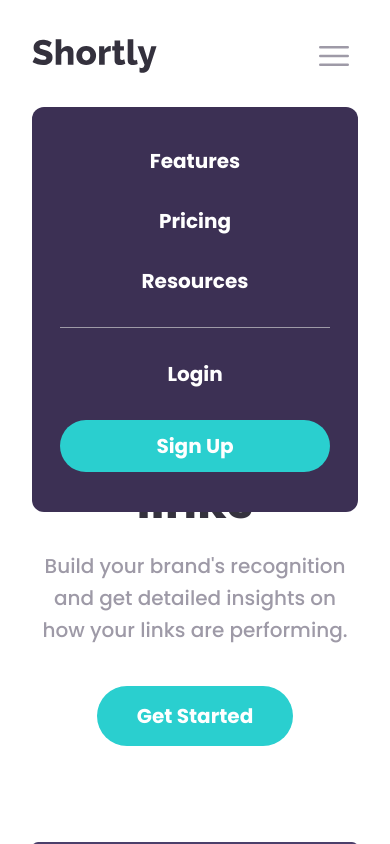
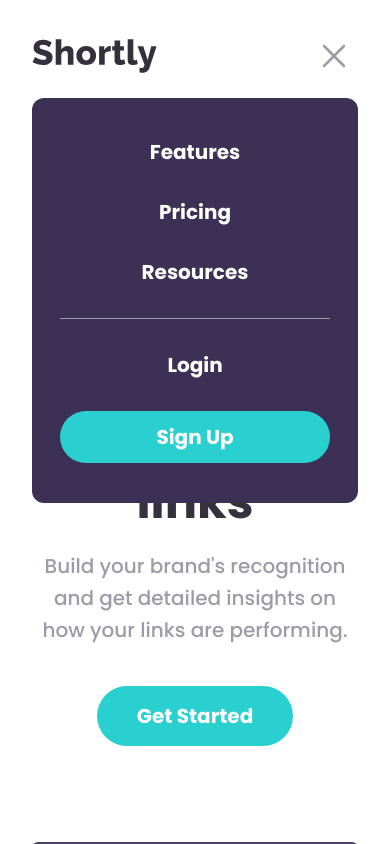
Before and after one commit to artimys/url-shortening-api, a React (Vite) app: page / in a window 390 px wide. Both pictures are taken after a click on the button "Menu". Shown: the top 844 px of the page. Built offline with nearby package versions, Linux system fonts and the light colour scheme.

Commit message:
Replace useRef with useState to toggle Menu

```diff
--- a/src/components/header/Header.jsx
+++ b/src/components/header/Header.jsx
@@ -1,25 +1,19 @@
-import React, { useRef } from "react";
+import React, { useState } from "react";
 import shortlyLogo from "../../assets/logo.svg";
 import HamburgerMenu from "../menu/HamburgerIcon";
+import CloseIcon from "../menu/CloseIcon";
 
 function Header() {
-  const menuRef = useRef(null);
+  const [menuOpen, setMenuOpen] = useState(false);
 
-  const toggleMenu = () => {
-    const menuExpanded =
-      menuRef.current.getAttribute("aria-expanded") === "true";
-
-    if (menuExpanded) {
-      menuRef.current.setAttribute("aria-expanded", false);
-    } else {
-      menuRef.current.setAttribute("aria-expanded", true);
-    }
+  const toggleMenuHandler = () => {
+    setMenuOpen(!menuOpen);
   };
 
   return (
     <>
       <header className="container relative flex items-center gap-10 py-8 bg-white">
-        <a href="#" target="_blank">
+        <a href="#">
           <img
             src={shortlyLogo}
             className="w-[7.8rem] md:w-34"
@@ -28,18 +22,17 @@
         </a>
 
         <button
-          onClick={toggleMenu}
-          className="p-1 ml-auto md:hidden hover:bg-gray-100 hover:outline-2 hover:rounded-md"
+          onClick={toggleMenuHandler}
+          className="p-1 ml-auto md:hidden hover:bg-gray-100 hover:outline-2"
         >
           <span className="sr-only">Menu</span>
-          <HamburgerMenu />
+          {menuOpen ? <CloseIcon /> : <HamburgerMenu />}
         </button>
 
         <nav
-          ref={menuRef}
           role="navigation"
-          aria-expanded="false"
-          className="absolute py-10 text-center mobile__menu md:block bg-primary-dark-violet rounded-xl top-[6.7rem] left-8 inset-x-8 px-7 md:w-full md:static md:bg-transparent md:rounded-none md:top-auto md:left-auto md:inset-auto md:px-0 md:py-0 md:text-left "
+          aria-expanded={menuOpen}
+          className="absolute z-10 py-10 text-center mobile__menu md:block bg-primary-dark-violet rounded-xl top-[6.1rem] left-8 inset-x-8 px-7 md:w-full md:static md:bg-transparent md:rounded-none md:top-auto md:left-auto md:inset-auto md:px-0 md:py-0 md:text-left "
         >
           <ul className="flex flex-col gap-8 text-xl md:text-sm md:items-center md:flex-row">
             <li>
@@ -71,7 +64,7 @@
               <div className="w-full h-px bg-neutral-grayish-violet md:hidden"></div>
             </li>
 
-            <li className="md:self-en">
+            <li className="">
               <a
                 className="text-white hover:text-primary md:text-neutral-grayish-violet md:hover:text-primary-dark-violet"
                 href="#"
--- /dev/null
+++ b/src/components/menu/CloseIcon.jsx
@@ -0,0 +1,24 @@
+import React from "react";
+
+function CloseIcon() {
+  return (
+    <>
+      <svg
+        xmlns="http://www.w3.org/2000/svg"
+        fill="none"
+        viewBox="0 0 24 24"
+        stroke-width="1.5"
+        stroke="currentColor"
+        class="w-10 h-10"
+      >
+        <path
+          stroke-linecap="round"
+          stroke-linejoin="round"
+          d="M6 18L18 6M6 6l12 12"
+        />
+      </svg>
+    </>
+  );
+}
+
+export default CloseIcon;
```
